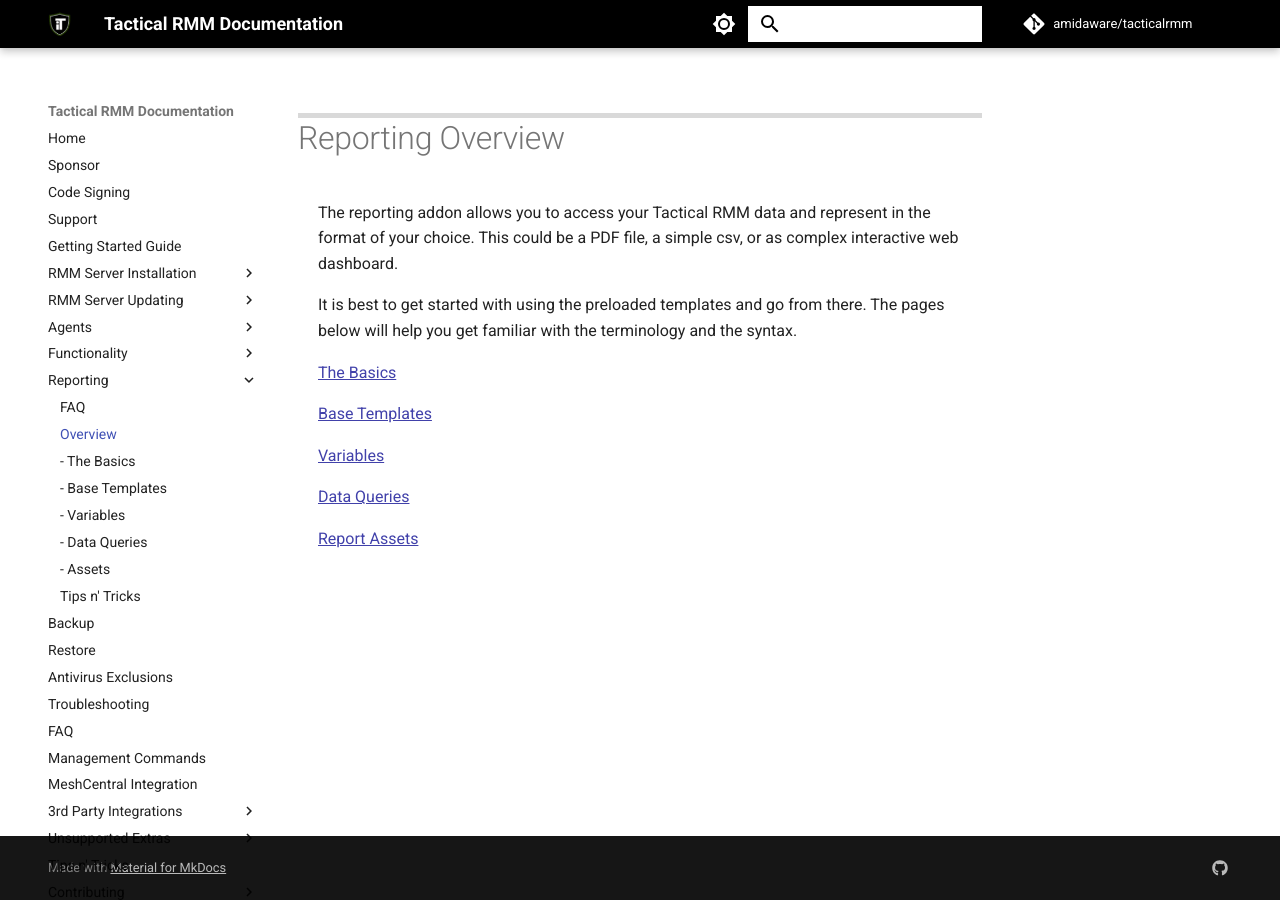
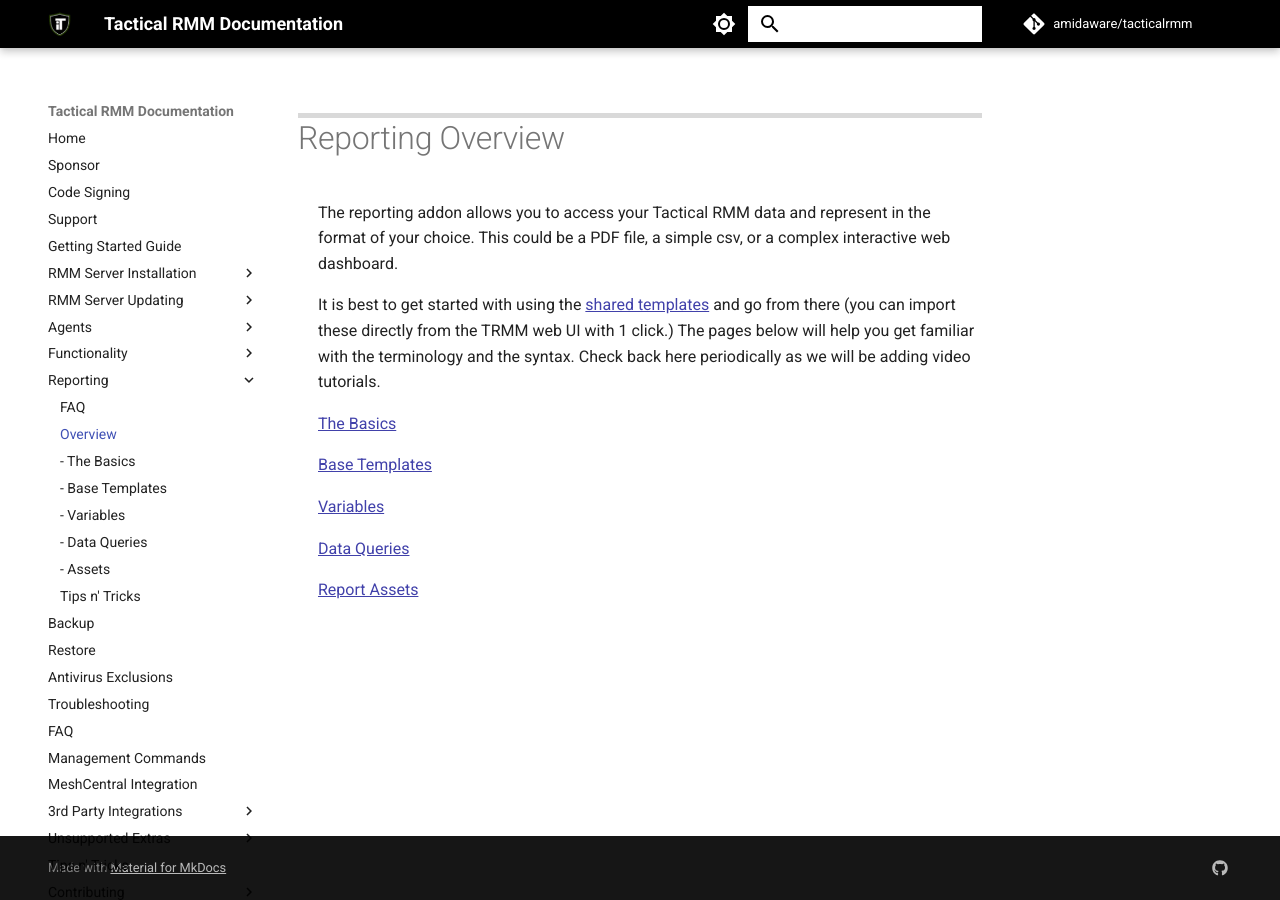
Before and after one commit to amidaware/trmm-docs, an MkDocs documentation site: the page built from docs/ee/reporting/reporting_overview.md, in a window 1280 px wide. Built offline with MkDocs 1.6.1 and Material for MkDocs 9.7.7, drawn with Linux system fonts in a browser that asks for light colours; comment, search, counter and statistics services are not loaded.

Commit message:
update overview

```diff
--- a/docs/ee/reporting/reporting_overview.md
+++ b/docs/ee/reporting/reporting_overview.md
@@ -1,10 +1,10 @@
 # Reporting Overview
 
 The reporting addon allows you to access your Tactical RMM data and represent in the format
-of your choice. This could be a PDF file, a simple csv, or as complex interactive web dashboard.
+of your choice. This could be a PDF file, a simple csv, or a complex interactive web dashboard.
 
-It is best to get started with using the preloaded templates and go from there. The pages below
-will help you get familiar with the terminology and the syntax.
+It is best to get started with using the [shared templates](https://github.com/amidaware/reporting-templates) and go from there (you can import these directly from the TRMM web UI with 1 click.) The pages below
+will help you get familiar with the terminology and the syntax. Check back here periodically as we will be adding video tutorials.
 
 [The Basics](functions/reporting_basics.md)
 
```
